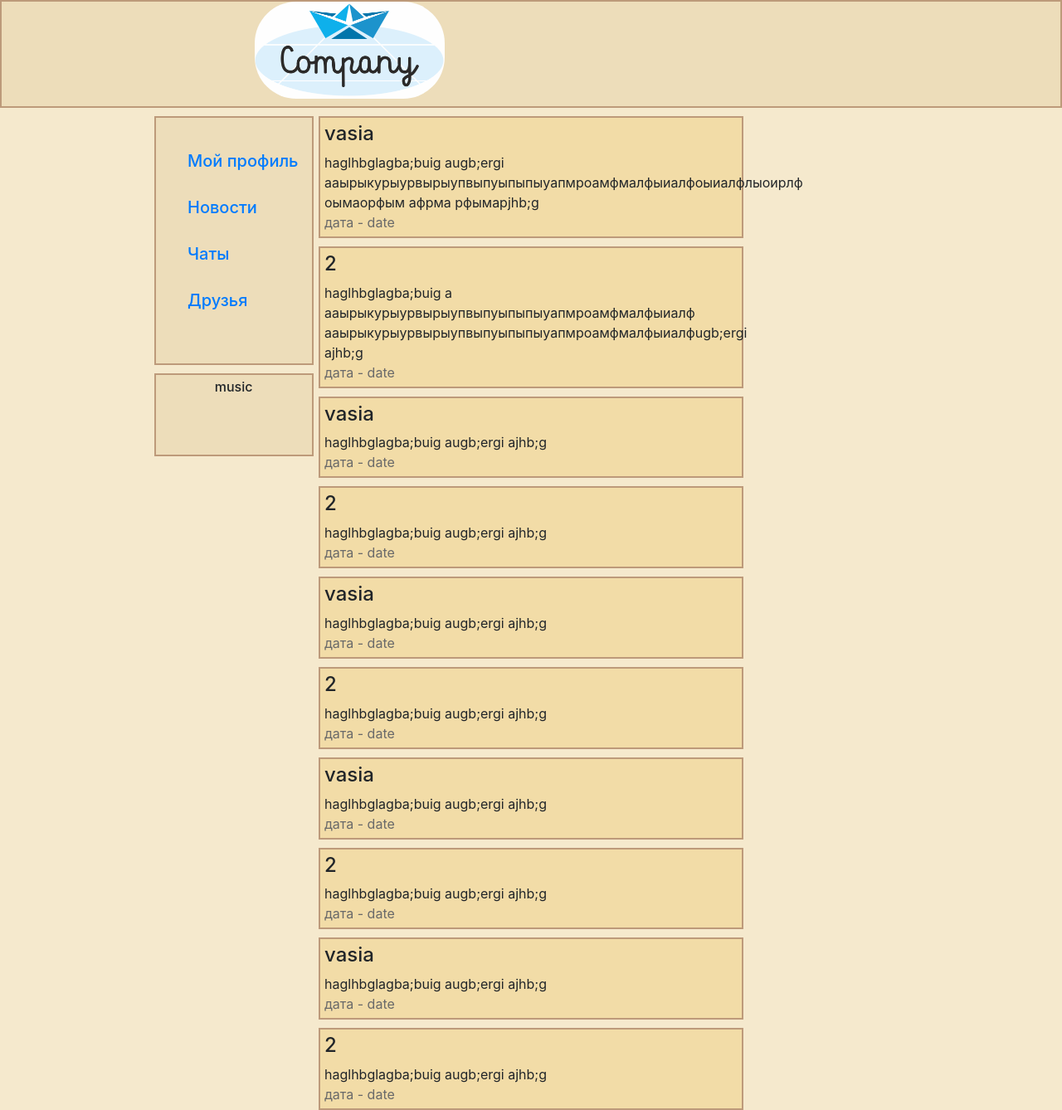
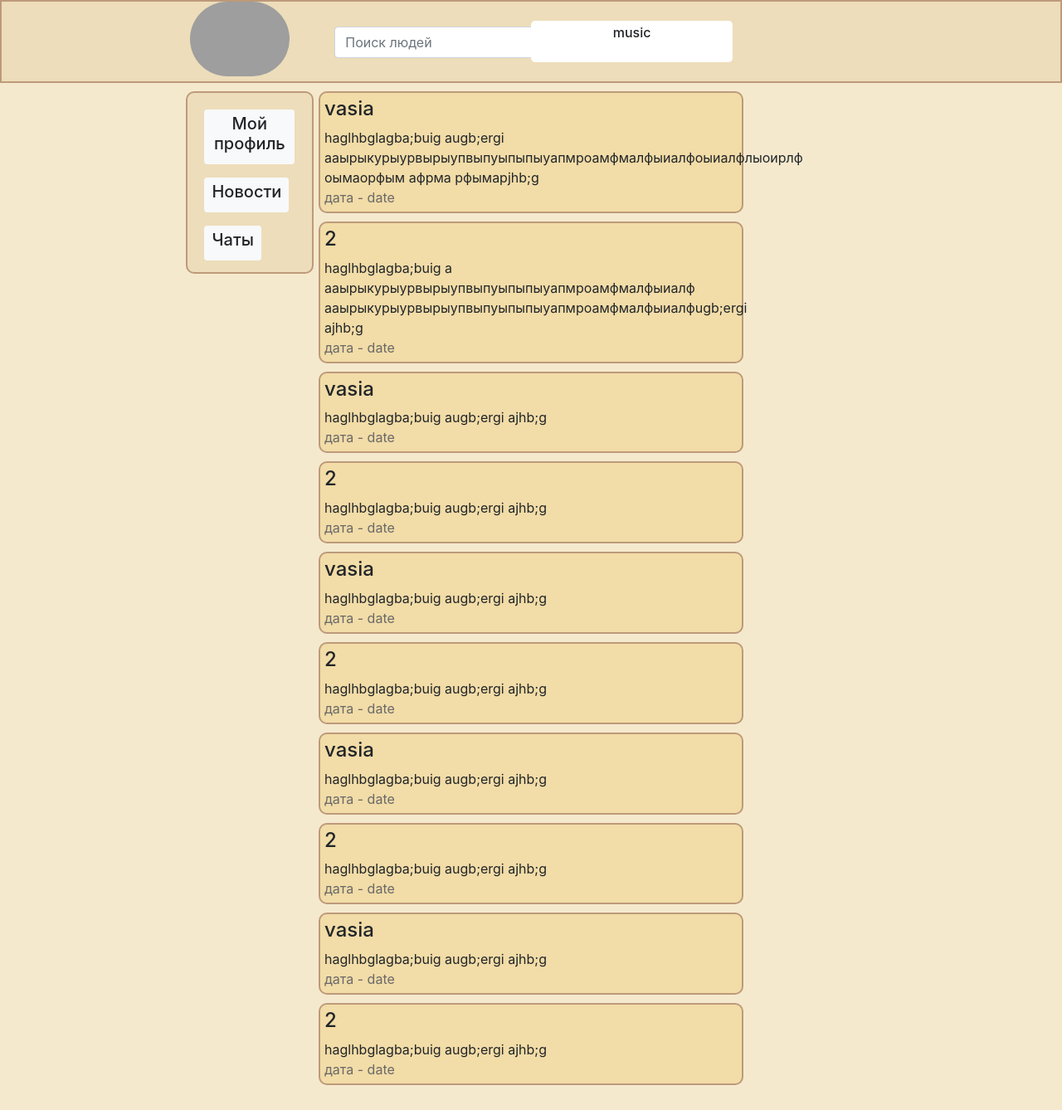
Before and after one commit to Nagib227/social_network, a Flask app: page /news in a window 1280 px wide. Shown: the whole page at 83% size. After the commit the page ends 1308 px from the top, so only its background shows below. Run offline with Flask 3, Linux system fonts and the light colour scheme; a user stored in the database is signed in; some libraries are stand-ins or nearby versions; grey boxes are pictures that could not be loaded.

Commit message:
процесс вёрстки

```diff
--- a/main.py
+++ b/main.py
@@ -48,6 +48,11 @@ def main():
 
 @app.route('/')
 def to_the_news():
+    return render_template('chat.html')
+
+
+@app.route('/chat/1')
+def chat_1():
     return render_template('chat.html')
 
 
--- a/static/css/base.css
+++ b/static/css/base.css
@@ -10,16 +10,15 @@ body{
 }
 
 .block_1{
-    padding-left: 3%;
-    padding-top: 40px;
+    padding: 1.6%;
     background-color: #EDDDBA;
     border: 2px solid #BD9A7A;
-    display: inline-block;
+    border-radius: 10px;
     position: fixed;
-    top: 140px;
-    left: 14.5%;
-    width: 15%;
-    height: 300px;
+    top: 110px;
+    left: 17.5%;
+    width: 12%;
+    height: 220px;
 }
 
 .block_main{
@@ -27,21 +26,24 @@ body{
     padding: 5px;
     background-color: #f2dca7;
     border: 2px solid #BD9A7A;
+    border-radius: 10px;
     position: relative;
-    top: 130px;
+    top: 100px;
     width: 40%;
     left: 30%;
 }
 
 .music{
     padding: 5px;
-    border: 2px solid #BD9A7A;
-    background-color: #EDDDBA;
+    border: 0px solid #BD9A7A;
+    background-color: #FFFFFF;
+    border-radius: 5px;
     position: fixed;
-    left: 14.5%;
-    width: 15%;
-    top: 450px;
-    height: 100px;
+    left: 50%;
+    width: 19%;
+    top: 25px;
+    height: 50px;
+    z-index: 11;
 }
 
 .navbar{
@@ -51,3 +53,9 @@ body{
     width: 100%;
     z-index: 10;
 }
+
+.search_top{
+    position: relative;
+    top: 30px;
+    left: 21%;
+}
--- a/static/css/header.css
+++ b/static/css/header.css
@@ -5,7 +5,7 @@ header {
   position: fixed;
   top: 0px;
   width: 100%;
-  height: 130px;
+  height: 100px;
   z-index: 10;
 }
 
@@ -13,8 +13,8 @@ header .logo img {
   border-radius: 50px;
   position: relative;
   max-width: 90%;
-  max-height: 130px;
-  left: 120%;
+  max-height: 100px;
+  left: 170%;
 }
 
 header .pages {
--- a/static/css/profile.css
+++ b/static/css/profile.css
@@ -3,8 +3,9 @@
     padding: 5px;
     background-color: #f2dca7;
     border: 2px solid #BD9A7A;
+    border-radius: 10px;
     position: relative;
-    top: 130px;
+    top: 100px;
     left: 30%;
     width: 40%;
     height: 300px;
--- a/templates/base.html
+++ b/templates/base.html
@@ -24,17 +24,24 @@
 <!-- Begin page content -->
 <header>
     <div class="logo">
-        <img src="static/img/logo.png" alt="logo">
+        <img src="static/img/logo2.png" alt="logo">
+    </div>
+    <div class="search_top">
+        <form class="form-inline my-2 my-lg-0">
+        <input class="form-control mr-sm-2" type="search" placeholder="Поиск людей">
+        <button class="btn btn-light">Поиск</button>
+        </form>
     </div>
 
 </header>
 
 <div class="block">
     <div class="block_1">
-        <a href="profile"><h5>Мой профиль</h5></a><br>
-        <a href="news"><h5>Новости</h5></a><br>
-        <a href="chats"><h5>Чаты</h5></a><br>
-        <a href="friends"><h5>Друзья</h5></a><br>
+        <a href="profile" class="btn btn-light btn-sm"><h5>Мой профиль</h5></a><br>
+        <p></p>
+        <a href="news" class="btn btn-light btn-sm"><h5>Новости</h5></a><br>
+        <p></p>
+        <a href="chats" class="btn btn-light btn-sm"><h5>Чаты</h5></a><br>
     </div>
 
     {% block content %}{% endblock %}
--- a/templates/chats.html
+++ b/templates/chats.html
@@ -4,7 +4,7 @@
     {% set chats = [{"name": "1", "members": "haglhbglagba;buig augb;ergi aаырыкурыурвырыупвыпуыпыпыуапмроамфмалфыиалфоыиалфлыоирлф оымаорфым афрма рфымарjhb;g"}, {"name": "2", "members": "haglhbglagba;buig a aаырыкурыурвырыупвыпуыпыпыуапмроамфмалфыиалф aаырыкурыурвырыупвыпуыпыпыуапмроамфмалфыиалфugb;ergi ajhb;g"}, {"name": "1", "members": "haglhbglagba;buig augb;ergi ajhb;g"}, {"name": "2", "members": "haglhbglagba;buig augb;ergi ajhb;g"}, {"name": "1", "members": "haglhbglagba;buig augb;ergi ajhb;g"}, {"name": "2", "members": "haglhbglagba;buig augb;ergi ajhb;g"}, {"name": "1", "members": "haglhbglagba;buig augb;ergi ajhb;g"}, {"name": "2", "members": "haglhbglagba;buig augb;ergi ajhb;g"}, {"name": "1", "members": "haglhbglagba;buig augb;ergi ajhb;g"}, {"name": "2", "members": "haglhbglagba;buig augb;ergi ajhb;g"}] %}
     {% for item in chats %}
     <div class="block_main">
-        <h4>{{item["name"]}}</h4>
+        <a href="chat/${item['name']}"><h4>{{item["name"]}}</h4></a>
         {% if item["members"]|length >= 40 %}
         {{item["members"][:40] + '...'}}
         {%else%}
```
Also changed, not shown: static/css/chat.css (+29 -10 lines), templates/chat.html (+8 -2 lines).
